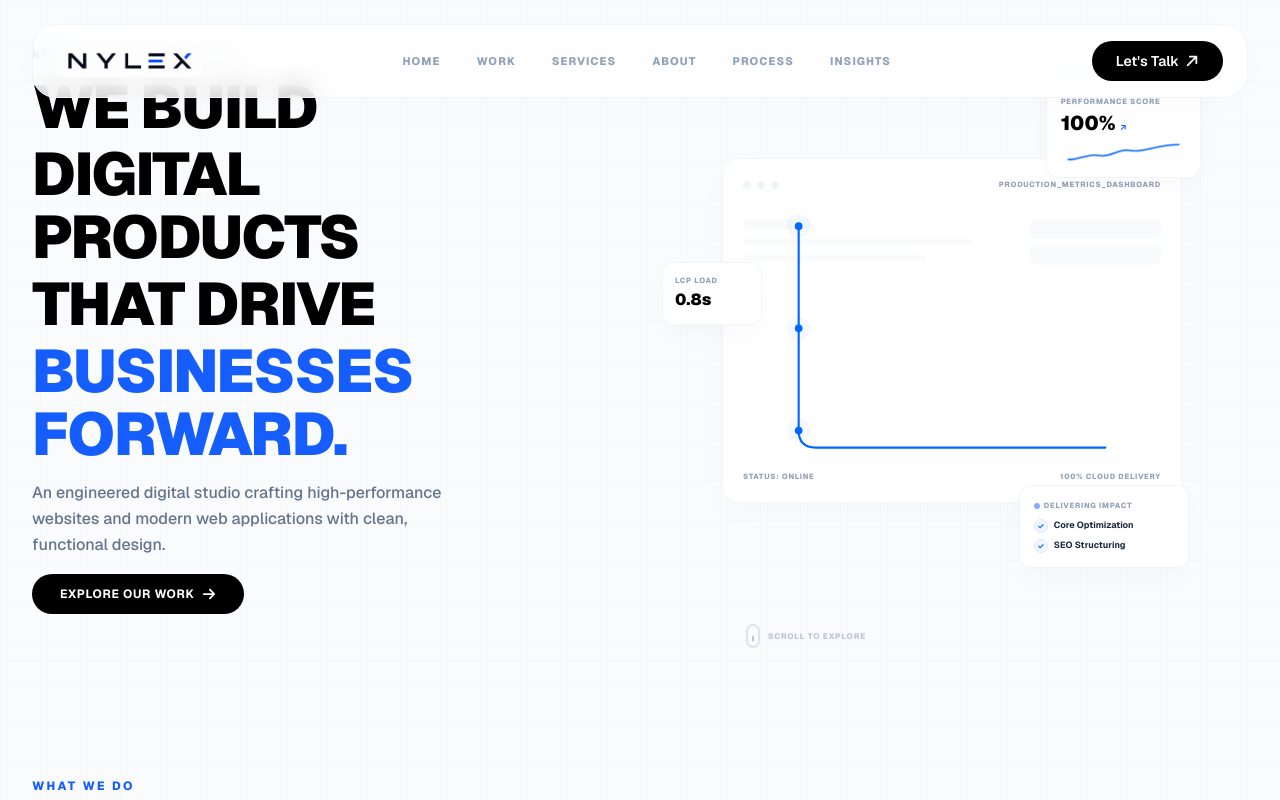
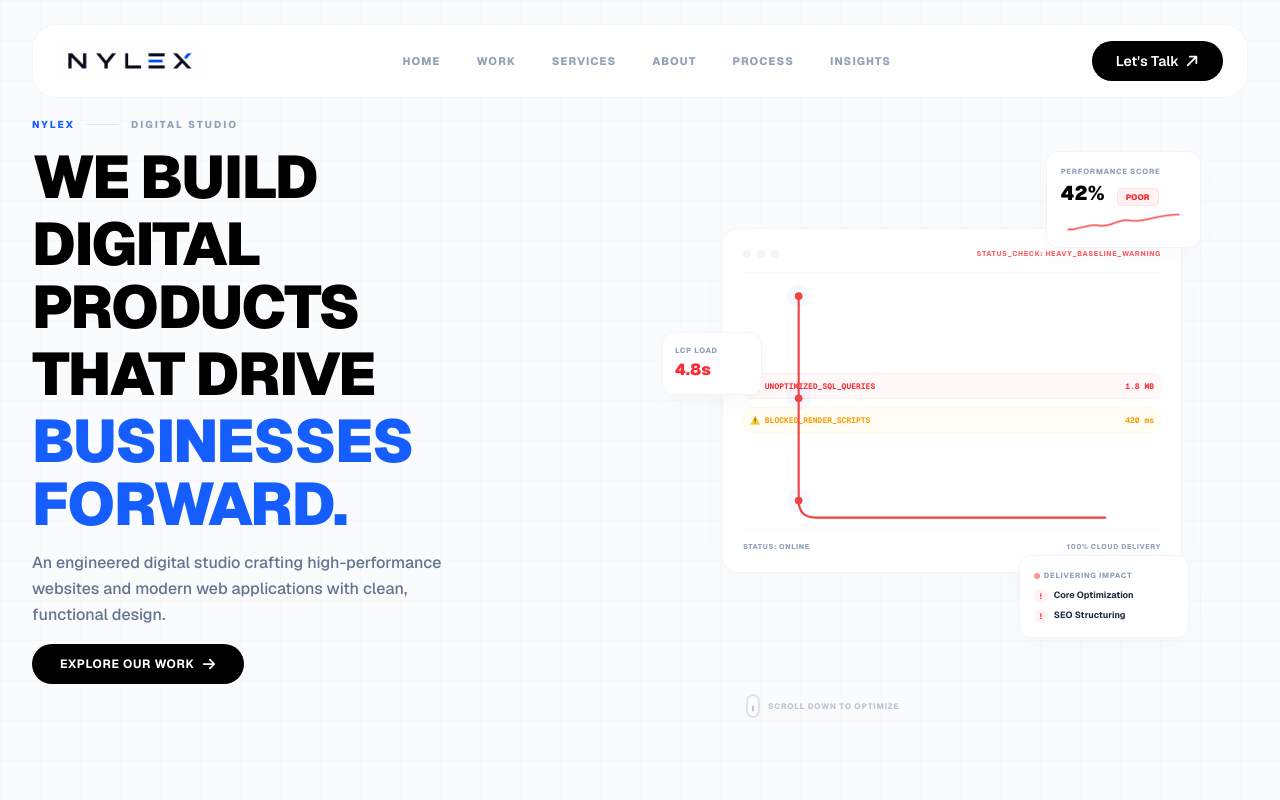
Before and after one commit to YASEEEN2005/Nylex, a Next.js app: page / in a window 1280 px wide. Shown: the top 800 px of the page. Built offline with nearby package versions, Linux system fonts and the light colour scheme.

Commit message:
feat: implement scroll-pinned Web Vitals Diagnostic Sweep sequence in Hero

```diff
--- a/components/Hero.tsx
+++ b/components/Hero.tsx
@@ -1,19 +1,19 @@
 "use client";
 
-import React, { useRef, useEffect } from "react";
+import React, { useRef, useState, useEffect } from "react";
 import { motion, useScroll, useTransform, useSpring, useMotionValue, animate } from "framer-motion";
 
 export default function Hero() {
-  const containerRef = useRef<HTMLDivElement>(null);
+  const scrollContainerRef = useRef<HTMLDivElement>(null);
 
-  // Scroll bindings
+  // virtual scroll mapping: parent is h-[240vh], sticky top grid tracks the timeline
   const { scrollYProgress } = useScroll({
-    target: containerRef,
-    offset: ["start start", "end start"],
+    target: scrollContainerRef,
+    offset: ["start start", "end end"],
   });
 
-  // Smooth springs for scroll animation
-  const smoothScrollProgress = useSpring(scrollYProgress, { stiffness: 100, damping: 20 });
+  // Buttery-smooth spring to drive the interactive storyboard timeline
+  const smoothScrollProgress = useSpring(scrollYProgress, { stiffness: 90, damping: 20 });
 
   // Automated entry drawing animation of the functional SVG blue path (completes in 2s)
   const lineProgress = useMotionValue(0.1);
@@ -25,22 +25,78 @@
       ease: [0.16, 1, 0.3, 1]
     });
     return () => controls.stop();
-  }, []);
+  }, [lineProgress]);
 
-  // Parallax shifts & dispersion animations for floating UI cards on scroll
-  const yCard1 = useTransform(smoothScrollProgress, [0, 1], [0, -120]);
-  const xCard1Scroll = useTransform(smoothScrollProgress, [0, 1], [0, 45]);
-  const opCard1 = useTransform(smoothScrollProgress, [0, 0.6], [1, 0]);
+  // Storyboard Phase Mappings:
+  // Phase 1 (Baseline Warning): Scroll 0% to 25%
+  // Phase 2 (Engineering Optimization Scan): Scroll 25% to 65%
+  // Phase 3 (Explosion Dispersion & Success): Scroll 65% to 100%
+  const scoreRaw = useTransform(smoothScrollProgress, [0, 0.25, 0.65, 1], [42, 42, 100, 100]);
+  const speedRaw = useTransform(smoothScrollProgress, [0, 0.25, 0.65, 1], [4.8, 4.8, 0.4, 0.4]);
 
-  const yCard2 = useTransform(smoothScrollProgress, [0, 1], [0, 100]);
-  const xCard2Scroll = useTransform(smoothScrollProgress, [0, 1], [0, 35]);
-  const opCard2 = useTransform(smoothScrollProgress, [0, 0.6], [1, 0]);
+  // Dynamic reactive states for metric scoreboards
+  const [score, setScore] = useState(42);
+  const [speed, setSpeed] = useState("4.8s");
+  const [status, setStatus] = useState("Poor");
+  const [statusColor, setStatusColor] = useState("text-red-500 bg-red-50 border-red-100");
+  const [gaugeColor, setGaugeColor] = useState("stroke-red-500 text-red-500");
+  const [panelStatus, setPanelStatus] = useState("status_check: heavy_baseline_warning");
+  const [panelStatusColor, setPanelStatusColor] = useState("text-red-500 bg-red-50/30 border-red-100/30");
 
-  const yCard3 = useTransform(smoothScrollProgress, [0, 1], [0, -50]);
-  const xCard3Scroll = useTransform(smoothScrollProgress, [0, 1], [0, -75]);
-  const opCard3 = useTransform(smoothScrollProgress, [0, 0.6], [1, 0]);
+  useEffect(() => {
+    const scoreUnsubscribe = scoreRaw.on("change", (latest) => {
+      const rounded = Math.round(latest);
+      setScore(rounded);
 
-  // Background dashboard 3D rotation, shrink scale, and vertical lift on scroll
+      if (rounded < 60) {
+        setStatus("Poor");
+        setStatusColor("text-red-500 bg-red-50 border-red-100");
+        setGaugeColor("stroke-red-500 text-red-500");
+        setPanelStatus("status_check: heavy_baseline_warning");
+        setPanelStatusColor("text-red-500 bg-red-50/20 border-red-100/20");
+      } else if (rounded < 92) {
+        setStatus("Average");
+        setStatusColor("text-amber-500 bg-amber-50 border-amber-100");
+        setGaugeColor("stroke-amber-500 text-amber-500");
+        setPanelStatus("status_check: core_vitals_optimizing");
+        setPanelStatusColor("text-amber-500 bg-amber-50/20 border-amber-100/20");
+      } else {
+        setStatus("Stellar");
+        setStatusColor("text-green-500 bg-green-50 border-green-100");
+        setGaugeColor("stroke-green-500 text-green-500");
+        setPanelStatus("status_check: production_optimized");
+        setPanelStatusColor("text-green-500 bg-green-50/20 border-green-100/20");
+      }
+    });
+
+    const speedUnsubscribe = speedRaw.on("change", (latest) => {
+      setSpeed(latest.toFixed(1) + "s");
+    });
+
+    return () => {
+      scoreUnsubscribe();
+      speedUnsubscribe();
+    };
+  }, [scoreRaw, speedRaw]);
+
+  // Glowing laser scanner bar transforms (Phase 2 only)
+  const yScanner = useTransform(smoothScrollProgress, [0.25, 0.65], ["-5%", "105%"]);
+  const opacityScanner = useTransform(smoothScrollProgress, [0, 0.23, 0.25, 0.65, 0.67, 1], [0, 0, 1, 1, 0, 0]);
+
+  // Parallax & Flight Dispersion of Cards (Triggers on Phase 3: scroll 65% to 100%)
+  const yCard1 = useTransform(smoothScrollProgress, [0, 0.65, 1], [0, 0, -120]);
+  const xCard1Scroll = useTransform(smoothScrollProgress, [0, 0.65, 1], [0, 0, 45]);
+  const opCard1 = useTransform(smoothScrollProgress, [0, 0.65, 0.95], [1, 1, 0]);
+
+  const yCard2 = useTransform(smoothScrollProgress, [0, 0.65, 1], [0, 0, 100]);
+  const xCard2Scroll = useTransform(smoothScrollProgress, [0, 0.65, 1], [0, 0, 35]);
+  const opCard2 = useTransform(smoothScrollProgress, [0, 0.65, 0.95], [1, 1, 0]);
+
+  const yCard3 = useTransform(smoothScrollProgress, [0, 0.65, 1], [0, 0, -50]);
+  const xCard3Scroll = useTransform(smoothScrollProgress, [0, 0.65, 1], [0, 0, -75]);
+  const opCard3 = useTransform(smoothScrollProgress, [0, 0.65, 0.95], [1, 1, 0]);
+
+  // Main visual chassis moves (Phases 1 & 2 scale slightly, Phase 3 shrinks and pushes back)
   const opacityBg = useTransform(smoothScrollProgress, [0, 0.8], [1, 0.25]);
   const scaleBg = useTransform(smoothScrollProgress, [0, 1], [1, 0.88]);
   const rotateXBg = useTransform(smoothScrollProgress, [0, 1], [0, -12]);
@@ -102,11 +158,11 @@
   };
 
   return (
-    <main
-      ref={containerRef}
-      className="relative w-full min-h-[70vh] lg:h-[calc(100vh-140px)] bg-transparent flex flex-col justify-center overflow-visible py-4 lg:py-6"
-    >
-      <div className="w-full max-w-7xl mx-auto px-4 sm:px-6 lg:px-8 grid grid-cols-1 lg:grid-cols-12 gap-8 lg:gap-8 items-center">
+    <div ref={scrollContainerRef} className="relative w-full h-[220vh] bg-transparent">
+      {/* Pinned sticky screen grid */}
+      <div className="sticky top-0 w-full h-screen flex flex-col justify-center overflow-hidden bg-transparent">
+
+        <main className="w-full max-w-7xl mx-auto px-4 sm:px-6 lg:px-8 grid grid-cols-1 lg:grid-cols-12 gap-8 lg:gap-8 items-center">
 
           {/* Left Side: Typography */}
           <section className="lg:col-span-6 flex flex-col space-y-4 lg:space-y-3 z-10 text-left">
@@ -196,7 +252,7 @@
             </motion.div>
           </section>
 
-        {/* Right Side: Interactive Animated UI Dashboard */}
+          {/* Right Side: Pinned Interactive Storyboard Dashboard */}
           <section className="lg:col-span-6 relative w-full h-full min-h-[280px] lg:min-h-[380px] flex items-center justify-center">
 
             {/* Main Visual Chassis Box (Dashboard outline) */}
@@ -214,6 +270,12 @@
               transition={{ duration: 1.2, ease: [0.16, 1, 0.3, 1] }}
               className="relative w-full max-w-[380px] lg:max-w-[420px] xl:max-w-[460px] aspect-[4/3] bg-white border border-slate-100 rounded-2xl shadow-[0_12px_40px_rgba(0,0,0,0.015)] p-4 lg:p-5 overflow-hidden flex flex-col justify-between"
             >
+              {/* Glowing laser scanner bar (Phase 2 Sweep) */}
+              <motion.div
+                style={{ y: yScanner, opacity: opacityScanner }}
+                className="absolute left-0 right-0 h-[2px] bg-gradient-to-r from-transparent via-blue-500 to-transparent shadow-[0_0_15px_rgba(59,130,246,0.9)] z-30 pointer-events-none"
+              />
+
               {/* Top Bar Details */}
               <div className="flex justify-between items-center border-b border-slate-50 pb-3">
                 <div className="flex gap-1.5">
@@ -221,24 +283,42 @@
                   <span className="w-2 h-2 rounded-full bg-slate-100"></span>
                   <span className="w-2 h-2 rounded-full bg-slate-100"></span>
                 </div>
-              <span className="text-[7.5px] font-extrabold tracking-widest text-slate-400 uppercase">production_metrics_dashboard</span>
+                <span className={`text-[7px] font-extrabold tracking-widest uppercase transition-colors duration-300 ${
+                  score < 60 ? "text-red-400" : score < 95 ? "text-amber-400" : "text-green-500"
+                }`}>
+                  {panelStatus}
+                </span>
               </div>
 
-            {/* Middle Grid */}
-            <div className="flex-1 grid grid-cols-12 gap-3 pt-4 pb-2">
-              <div className="col-span-8 space-y-2.5">
-                <div className="h-2.5 bg-slate-50 rounded-full w-1/4"></div>
-                <div className="h-1.5 bg-slate-50 rounded-full w-5/6"></div>
-                <div className="h-1.5 bg-slate-50 rounded-full w-2/3"></div>
+              {/* Middle Dynamic Code Node list */}
+              <div className="flex-1 flex flex-col justify-center space-y-2 pt-2 pb-1 font-mono text-[8px] font-bold">
+                {score < 90 ? (
+                  <>
+                    <div className="flex justify-between items-center text-red-500 bg-red-50/50 p-1.5 rounded-lg border border-red-100/30 transition-all duration-300">
+                      <span>⚠️ UNOPTIMIZED_SQL_QUERIES</span>
+                      <span>1.8 MB</span>
                     </div>
-              <div className="col-span-4 space-y-1.5">
-                <div className="h-5 bg-slate-50 rounded-md w-full"></div>
-                <div className="h-5 bg-slate-50 rounded-md w-full"></div>
+                    <div className="flex justify-between items-center text-amber-500 bg-amber-50/50 p-1.5 rounded-lg border border-amber-100/30 transition-all duration-300">
+                      <span>⚠️ BLOCKED_RENDER_SCRIPTS</span>
+                      <span>420 ms</span>
                     </div>
+                  </>
+                ) : (
+                  <>
+                    <div className="flex justify-between items-center text-green-600 bg-green-50/50 p-1.5 rounded-lg border border-green-100/30 transition-all duration-300">
+                      <span>✓ EDGE_SSR_COMPILED</span>
+                      <span>22 ms</span>
+                    </div>
+                    <div className="flex justify-between items-center text-green-600 bg-green-50/50 p-1.5 rounded-lg border border-green-100/30 transition-all duration-300">
+                      <span>✓ DYNAMIC_CACHING_INIT</span>
+                      <span>HIT</span>
+                    </div>
+                  </>
+                )}
               </div>
 
               {/* Bottom Bar */}
-            <div className="border-t border-slate-50 pt-3 flex items-center justify-between text-[7.5px] font-extrabold text-slate-400 uppercase tracking-widest">
+              <div className="border-t border-slate-50 pt-3 flex items-center justify-between text-[7px] font-extrabold text-slate-400 uppercase tracking-widest">
                 <span>status: online</span>
                 <span>100% cloud delivery</span>
               </div>
@@ -263,7 +343,7 @@
                 {/* Active animated blue path */}
                 <motion.path
                   d="M 90,80 L 90,320 M 90,320 Q 90,340 110,340 L 450,340"
-                stroke="#0066FF"
+                  stroke={score < 90 ? "#ef4444" : "#0066FF"}
                   strokeWidth="2.5"
                   strokeLinecap="round"
                   style={{ pathLength }}
@@ -272,15 +352,15 @@
                 {/* Glowing Dots */}
                 {/* Dot 1 */}
                 <circle cx="90" cy="80" r="14" fill="#0066FF" fillOpacity="0.04" />
-              <circle cx="90" cy="80" r="4.5" fill="#0066FF" />
+                <circle cx="90" cy="80" r="4.5" fill={score < 90 ? "#ef4444" : "#0066FF"} />
 
                 {/* Dot 2 */}
                 <circle cx="90" cy="200" r="14" fill="#0066FF" fillOpacity="0.04" />
-              <circle cx="90" cy="200" r="4.5" fill="#0066FF" />
+                <circle cx="90" cy="200" r="4.5" fill={score < 90 ? "#ef4444" : "#0066FF"} />
 
                 {/* Dot 3 */}
                 <circle cx="90" cy="320" r="14" fill="#0066FF" fillOpacity="0.04" />
-              <circle cx="90" cy="320" r="4.5" fill="#0066FF" />
+                <circle cx="90" cy="320" r="4.5" fill={score < 90 ? "#ef4444" : "#0066FF"} />
               </svg>
             </div>
 
@@ -300,16 +380,18 @@
             >
               <span className="text-[7.5px] font-extrabold text-slate-400 uppercase tracking-widest block">Performance Score</span>
               <div className="flex items-baseline gap-1 mt-0.5 mb-1.5">
-              <span className="text-xl font-black text-black">100%</span>
-              <span className="text-blue-600 text-[9px] font-bold">↗</span>
+                <span className="text-xl font-black text-black">{score}%</span>
+                <span className={`text-[8px] font-black uppercase px-2 py-0.5 rounded border transition-colors ${statusColor} ml-2`}>
+                  {status}
+                </span>
               </div>
 
               {/* Sparkline chart SVG */}
               <div className="h-5">
                 <svg className="w-full h-full overflow-visible" viewBox="0 0 133 24">
-                <path
+                  <motion.path
                     d="M0,20 C15,20 25,12 38,15 C51,18 60,6 75,9 C90,12 105,2 133,2"
-                  stroke="#0066FF"
+                    stroke={score < 90 ? "#ef4444" : "#0066FF"}
                     strokeWidth="1.8"
                     strokeLinecap="round"
                     fill="none"
@@ -333,18 +415,30 @@
               className="absolute bottom-[8%] -right-2 lg:right-[3%] xl:right-[10%] w-[155px] lg:w-[170px] bg-white border border-slate-100 rounded-xl shadow-[0_10px_25px_rgba(0,0,0,0.025)] p-3 lg:p-3.5 z-20 cursor-pointer transition-shadow duration-300 hover:shadow-[0_15px_30px_rgba(0,0,0,0.05)]"
             >
               <div className="flex items-center gap-1 text-[7.5px] font-extrabold text-slate-400 uppercase tracking-widest mb-2">
-              <span className="w-1.5 h-1.5 bg-blue-600 rounded-full animate-pulse"></span>
+                <span className={`w-1.5 h-1.5 rounded-full animate-pulse ${score < 90 ? "bg-red-500" : "bg-blue-600"}`}></span>
                 <span>Delivering Impact</span>
               </div>
 
               {/* Status Checklist wireframe */}
               <div className="space-y-1.5">
                 <div className="flex items-center gap-1.5">
-                <span className="w-3.5 h-3.5 rounded-full bg-blue-50 border border-blue-100 flex items-center justify-center text-blue-600 text-[8px] font-bold select-none">✓</span>
+                  <span className={`w-3.5 h-3.5 rounded-full flex items-center justify-center text-[8px] font-bold select-none transition-all ${
+                    score > 90
+                      ? "bg-green-50 border-green-100 text-green-600"
+                      : "bg-red-50 border-red-100 text-red-500"
+                  }`}>
+                    {score > 90 ? "✓" : "!"}
+                  </span>
                   <span className="text-[9px] font-bold text-slate-800">Core Optimization</span>
                 </div>
                 <div className="flex items-center gap-1.5">
-                <span className="w-3.5 h-3.5 rounded-full bg-blue-50 border border-blue-100 flex items-center justify-center text-blue-600 text-[8px] font-bold select-none">✓</span>
+                  <span className={`w-3.5 h-3.5 rounded-full flex items-center justify-center text-[8px] font-bold select-none transition-all ${
+                    score > 90
+                      ? "bg-green-50 border-green-100 text-green-600"
+                      : "bg-red-50 border-red-100 text-red-500"
+                  }`}>
+                    {score > 90 ? "✓" : "!"}
+                  </span>
                   <span className="text-[9px] font-bold text-slate-800">SEO Structuring</span>
                 </div>
               </div>
@@ -360,7 +454,7 @@
               className="absolute top-[38%] -left-3 lg:left-[1%] w-[90px] lg:w-[100px] bg-white border border-slate-100 rounded-xl shadow-[0_10px_25px_rgba(0,0,0,0.025)] p-2.5 lg:p-3 z-20"
             >
               <span className="text-[7.5px] font-extrabold text-slate-400 uppercase tracking-widest block">LCP LOAD</span>
-            <span className="text-base font-black text-black block mt-0.5">0.8s</span>
+              <span className={`text-base font-black block mt-0.5 ${score < 90 ? "text-red-500" : "text-black"}`}>{speed}</span>
             </motion.div>
 
             {/* Scroll Indicator */}
@@ -377,12 +471,14 @@
                   className="w-1.5 h-1.5 bg-slate-400 rounded-full"
                 />
               </div>
-            <span>scroll to explore</span>
+              <span>scroll down to optimize</span>
             </motion.div>
 
           </section>
 
+        </main>
+
       </div>
-    </main>
+    </div>
   );
 }
```
Lines whose indentation alone changed are shown as unchanged.
